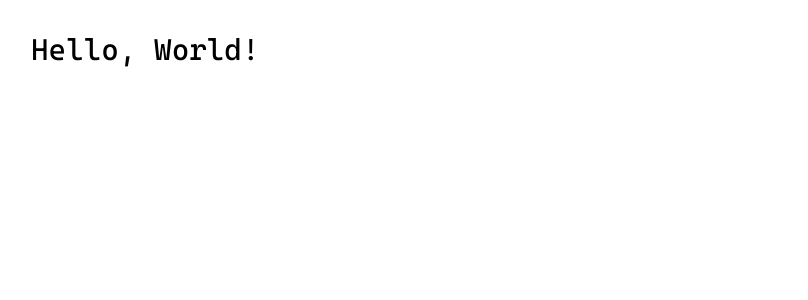
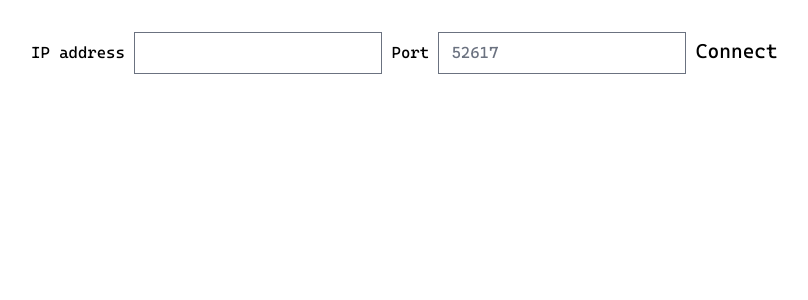
Before and after one commit to Makonede/LinkCannon, a SvelteKit app in the folder client/: page / in a window 1280 px wide. Shown: the top 300 px of the page, without its empty margins (1-809 px from the left). Built offline with nearby package versions, Linux system fonts and the light colour scheme.

Commit message:
Add basic client connection code
Update Bun packages, check JSDoc comments with TypeScript

Update Breath of the Wild submodule

Signed-off-by: Mako <61922615+Makonede@users.noreply.github.com>

```diff
--- a/client/eslint.config.js
+++ b/client/eslint.config.js
@@ -1,3 +1,5 @@
+// @ts-check
+
 /*
 eslint.config.js - ESLint configuration file.
 Copyright (C) 2023  Makonede
--- a/client/postcss.config.js
+++ b/client/postcss.config.js
@@ -1,3 +1,5 @@
+// @ts-check
+
 /*
 postcss.config.js - PostCSS configuration file.
 Copyright (C) 2023  Makonede
--- a/client/src/routes/+error.svelte
+++ b/client/src/routes/+error.svelte
@@ -2,6 +2,7 @@
   import { page } from '$app/stores'
 </script>
 
-<div class='flex place-content-center place-items-center' style='height: calc(100vh - 8rem)'>
+<div class='flex place-content-center place-items-center'
+  style='height: calc(100vh - 8rem)'>
   <h1 class='text-6xl'>{$page.status} — {$page.error?.message}</h1>
 </div>
--- a/client/src/routes/+page.svelte
+++ b/client/src/routes/+page.svelte
@@ -1 +1,33 @@
-<h1 class='text-3xl'>Hello, World!</h1>
+<script lang='ts'>
+  import { invoke } from '@tauri-apps/api/tauri'
+
+  const PORT = 52617
+  let address = ''
+  let port = ''
+  let err = ''
+  let color = 'slate'
+</script>
+
+<label for='address'>IP address</label>
+<input type='text' name='address' required maxlength=39 bind:value={address}>
+<label for='port'>Port</label>
+<input type='text' inputmode='numeric' name='port' maxlength=5
+  pattern='[^\D0]\d{'{'}0,4{'}'}' placeholder={PORT.toString()}
+  bind:value={port}>
+
+<button on:click={async () => {
+  err = ''
+  color = 'slate'
+
+  try {
+    await invoke('connect', { address, port: parseInt(port) || PORT })
+    err = 'Connected!'
+    color = 'green'
+  }
+  catch (e) {
+    // @ts-ignore
+    err = e
+    color = 'red'
+  }
+}} class='text-xl'>Connect</button>
+<span class='text-sm text-{color}-500'>{err}</span>
--- a/client/svelte.config.js
+++ b/client/svelte.config.js
@@ -1,3 +1,5 @@
+// @ts-check
+
 /*
 svelte.config.js - Svelte configuration file.
 Copyright (C) 2023  Makonede
```
Also changed, not shown: 2 other files (tests, documents, lock files or other folders).
